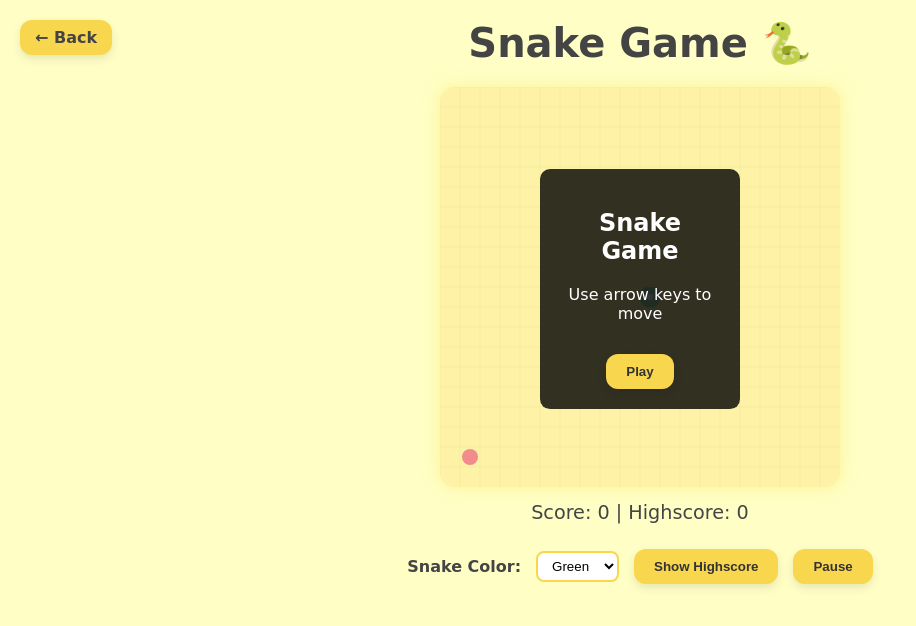
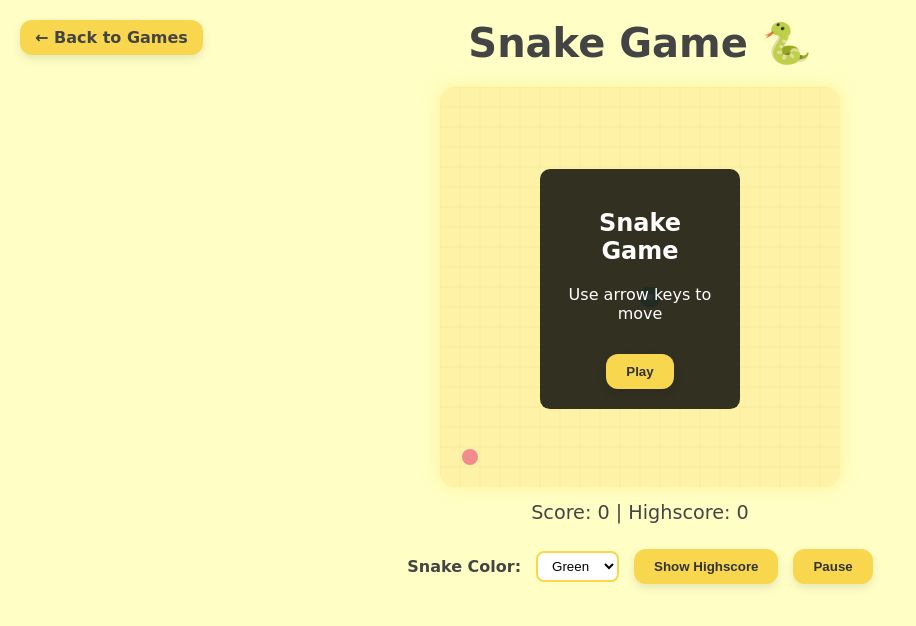
Before and after one commit to TurahLol/Solara, a plain HTML site: page snakegame.html in a window 1280 px wide. Shown: the whole page, without its empty margins (0-916 px from the left). Drawn offline with Linux system fonts and the light colour scheme.

Commit message:
snakegame.html

```diff
--- a/snakegame.html
+++ b/snakegame.html
@@ -117,7 +117,7 @@
 </style>
 </head>
 <body>
-  <a href="../solara/minigame.html" class="back-link">← Back</a>
+  <a href="../Solara/minigame.html" class="back-link">← Back to Games</a>
   <h1>Snake Game 🐍</h1>
   <div id="game-container">
     <canvas id="game" width="400" height="400"></canvas>
```
